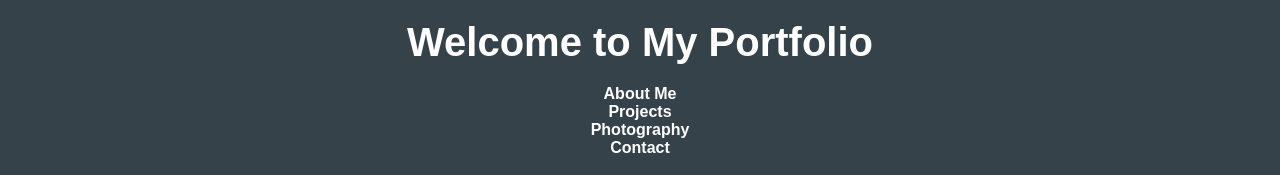
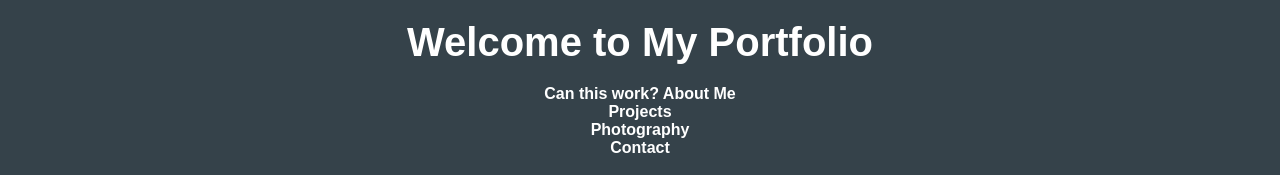
Before and after one commit to CamdenD98/CamdenD98.github.io, a plain HTML site: page Portfolio/portfolio-website/src/index.html in a window 1280 px wide. Shown: the top 175 px of the page. Drawn offline with Linux system fonts and the light colour scheme.

Commit message:
Update index.html

```diff
--- a/Portfolio/portfolio-website/src/index.html
+++ b/Portfolio/portfolio-website/src/index.html
@@ -11,7 +11,7 @@
         <h1>Welcome to My Portfolio</h1>
         <nav>
             <ul>
-                <li><a href="#about">About Me</a></li>
+                <li><a href="#about">Can this work? About Me</a></li>
                 <li><a href="#projects">Projects</a></li>
                 <li><a href="#photography">Photography</a></li>
                 <li><a href="#contact">Contact</a></li>
```
